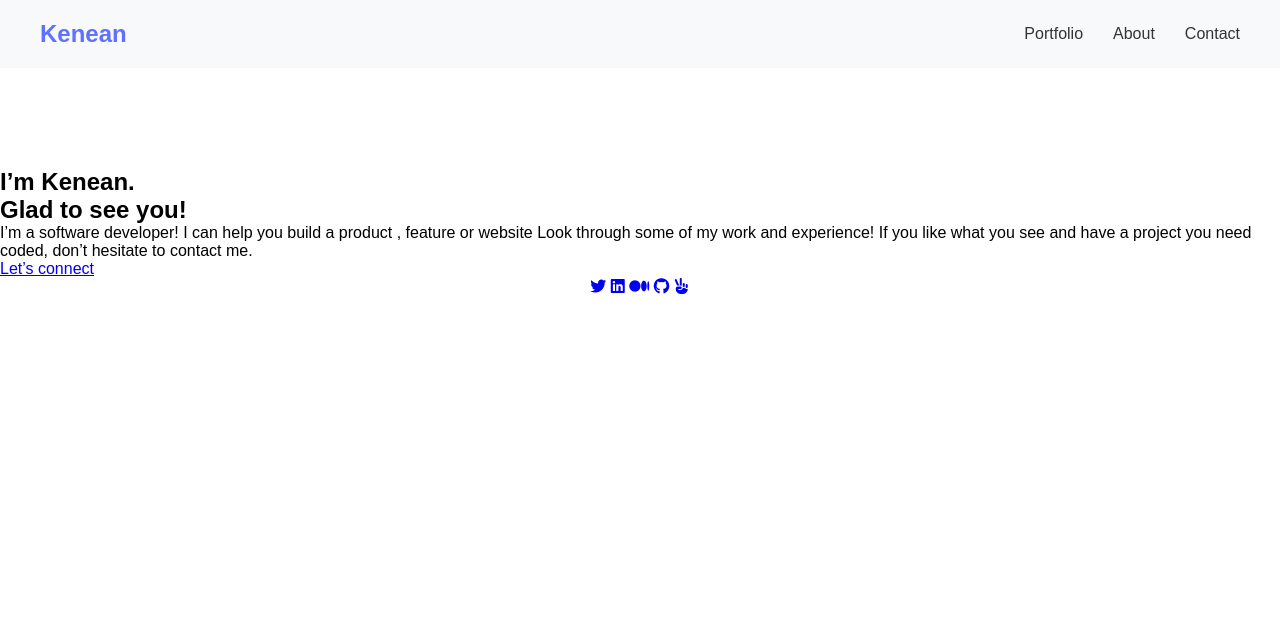
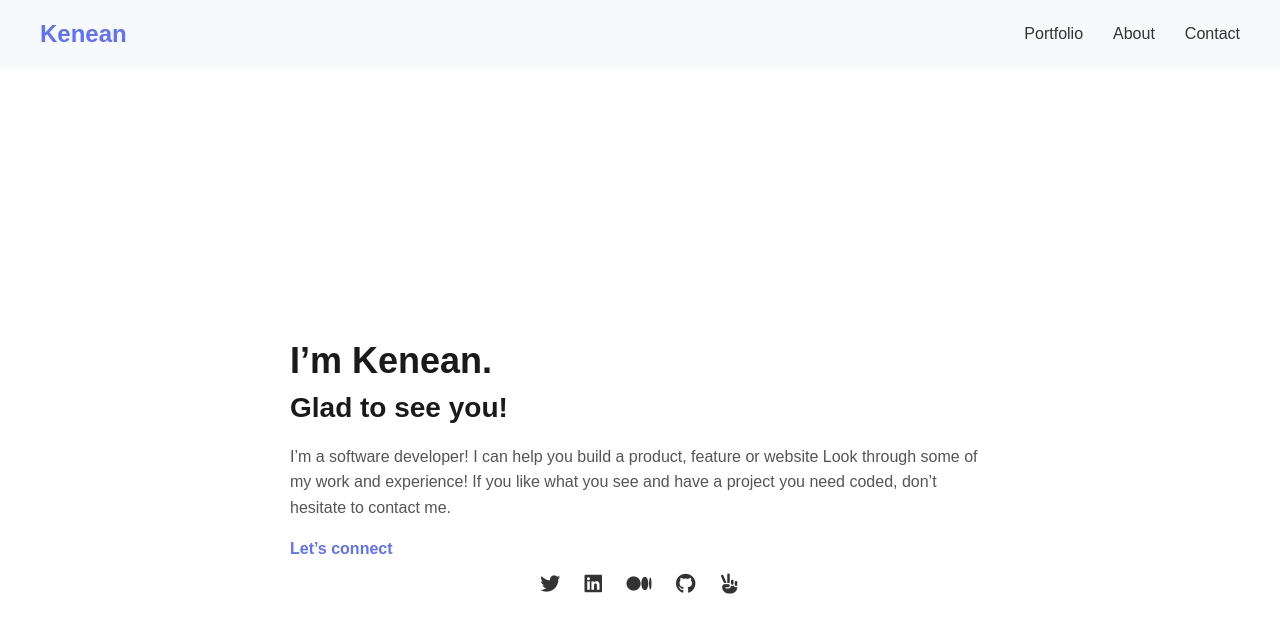
Before and after one commit to keneanalemayhu/portfolio, a plain HTML site: page index.html in a window 1280 px wide. Drawn offline with Linux system fonts and the light colour scheme.

Commit message:
hero update, scrollbar remove(overflow), styling the links and socials

```diff
--- a/style/style.css
+++ b/style/style.css
@@ -39,10 +39,55 @@ body {
 }
 
 .hero {
+  height: 100vh;
   display: flex;
   flex-direction: column;
+  justify-content: center;
   align-items: center;
-  justify-content: center;
   text-align: left;
-  padding: 100px 0;
+  padding: 0 20px;
 }
+
+.hero .container {
+  max-width: 700px;
+}
+
+.hero h1 {
+  font-size: 36px;
+  color: #1a1a1a;
+  margin-bottom: 10px;
+}
+
+.hero h2 {
+  font-size: 28px;
+  color: #1a1a1a;
+  margin-bottom: 20px;
+}
+
+.hero p {
+  font-size: 16px;
+  line-height: 1.6;
+  color: #555;
+  margin-bottom: 20px;
+}
+
+.hero a {
+  text-decoration: none;
+  color: #6070ff;
+  font-weight: bold;
+}
+
+.social-links {
+  margin-top: 15px;
+}
+
+.social-links a {
+  margin: 0 10px;
+  font-size: 20px;
+  color: #333;
+  transition: color 0.3s ease;
+}
+
+.social-links a:hover {
+  color: #6070ff;
+}
```
Also changed, not shown: index.html (+1 -1 lines).
